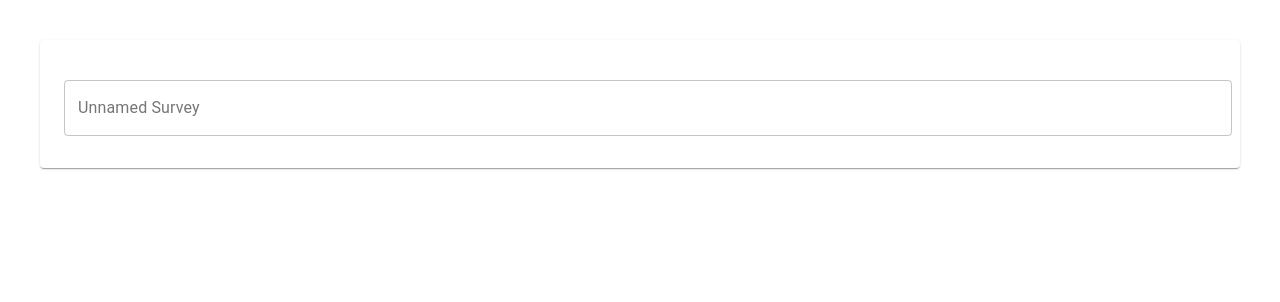
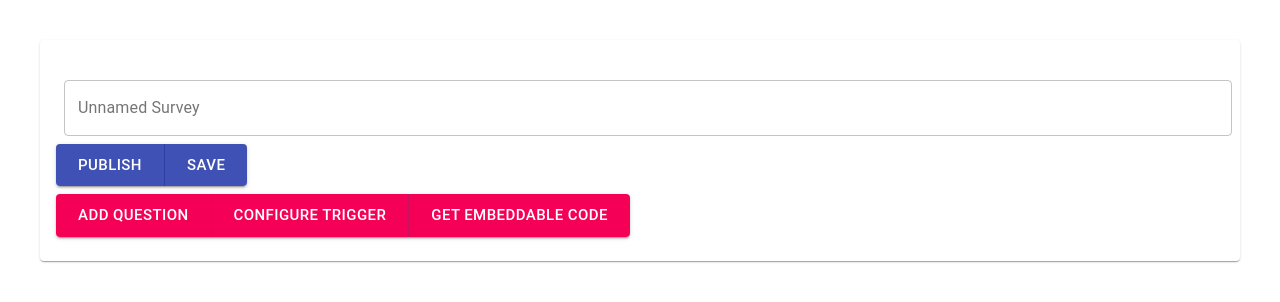
Before and after one commit to kenzobanaag/SurveyMockUp, a React (Create React App) app: page / in a window 1280 px wide. Shown: the top 302 px of the page. Built offline with nearby package versions, Linux system fonts and the light colour scheme.

Commit message:
Added some buttons

```diff
--- a/src/Components/Survey/SurveyActions.js
+++ b/src/Components/Survey/SurveyActions.js
@@ -4,6 +4,9 @@ import { makeStyles } from '@material-ui/core/styles';
 import Paper from '@material-ui/core/Paper';
 import Typography from '@material-ui/core/Typography';
 import TextField from '@material-ui/core/TextField';
+import Grid from '@material-ui/core/Grid';
+import Button from '@material-ui/core/Button';
+import ButtonGroup from '@material-ui/core/ButtonGroup';
 
 const useStyles = makeStyles(theme => ({
   root: {
@@ -21,7 +24,7 @@ export default function SurveyActions() {
 
   return (
     <Paper className={classes.root}>
-        <div>
+      <div>
         <TextField
           id="surveyName"
           className={classes.textField}
@@ -32,6 +35,31 @@ export default function SurveyActions() {
         />
       </div>
 
+      <Grid container spacing={1} direction="column" alignItems="flex-start">
+        <Grid item>
+          <ButtonGroup
+            variant="contained"
+            color="primary"
+            size="large"
+            aria-label="full width contained secondary button group"
+          >
+            <Button>Publish</Button>
+            <Button>Save</Button>
+          </ButtonGroup>
+        </Grid>
+        <Grid item>
+          <ButtonGroup
+            variant="contained"
+            color="secondary"
+            size="large"
+            aria-label="full width contained secondary button group"
+          >
+            <Button>Add Question</Button>
+            <Button>Configure Trigger</Button>
+            <Button>Get Embeddable Code</Button>
+          </ButtonGroup>
+        </Grid>
+      </Grid>
     </Paper>
   );
 }
```
